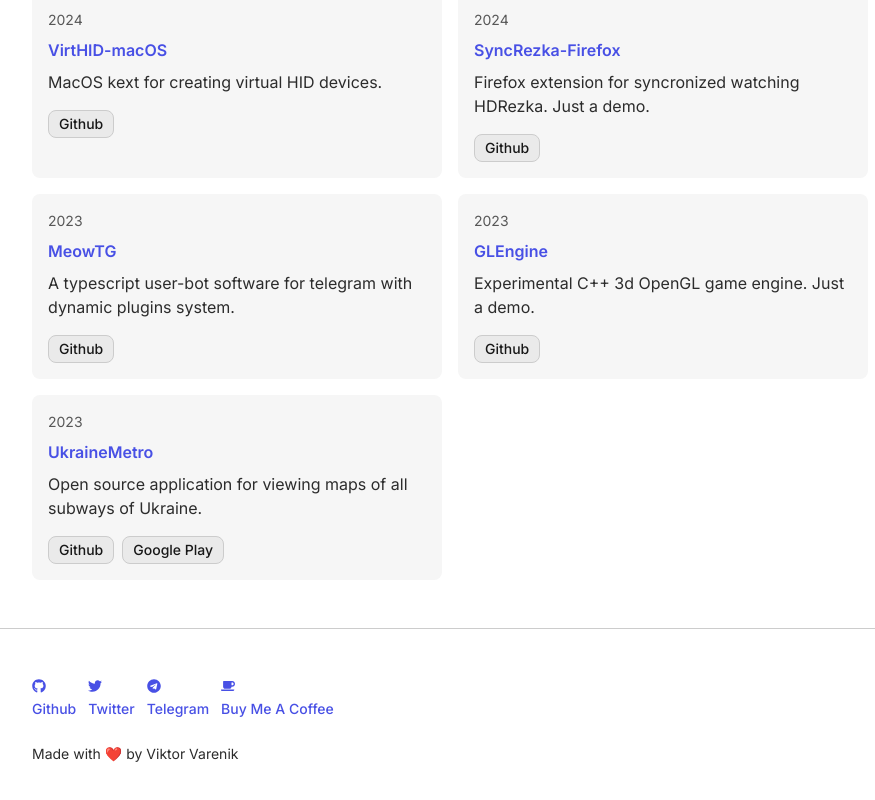
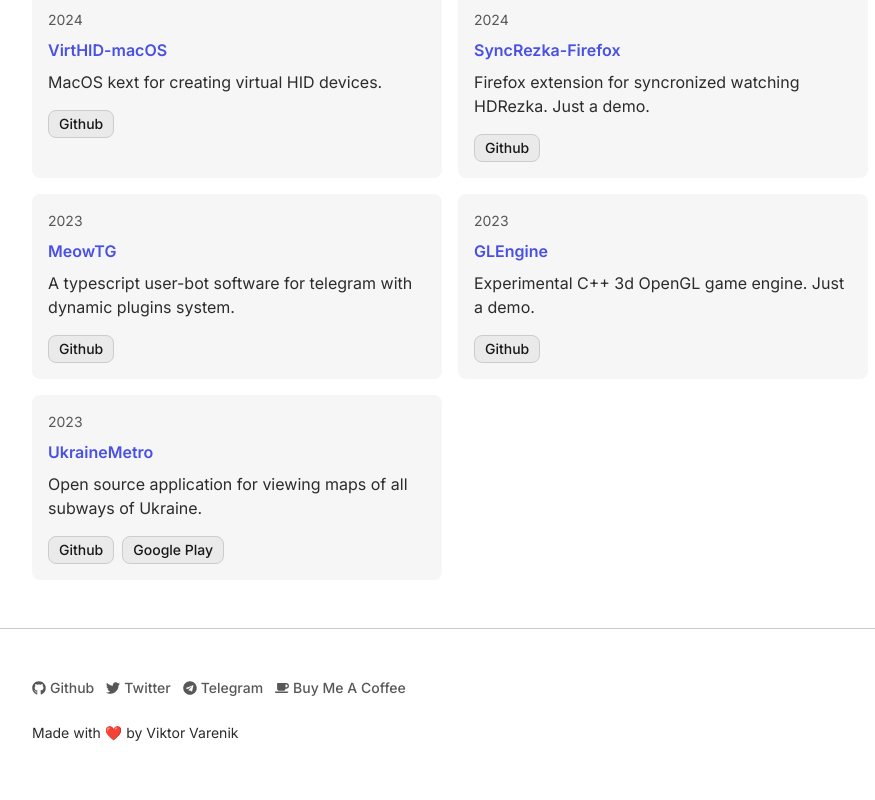
Before and after one commit to kotleni/kotleni.github.io, a React (Vite) app: page / in a window 1280 px wide. Shown: the part 971-1771 px from the top of the page, without its empty margins (320-1195 px from the left). Built offline with nearby package versions, Linux system fonts and the light colour scheme.

Commit message:
chore: cleanup and fix footer styles
Signed-off-by: Viktor Varenik <yavarenikya@gmail.com>

```diff
--- a/src/components/Footer/Footer.module.scss
+++ b/src/components/Footer/Footer.module.scss
@@ -4,19 +4,16 @@
   font-size: 13px;
 }
 
-a.link {
+.link {
   white-space: nowrap;
   color: var(--color-text-muted);
+  display: flex;
+  align-items: center;
+  gap: 4px;
 
-  &:hover {
+  :hover {
     color: var(--color-text-link-hover);
   }
-}
-
-.logo {
-  display: inline-block;
-  height: 18px;
-  width: 18px;
 }
 
 .made-by {
--- a/src/components/Footer/index.tsx
+++ b/src/components/Footer/index.tsx
@@ -9,10 +9,8 @@
             <section className={styles.section}>
                 <nav className={styles.menu}>
                     {props.socialLinks.map((link) => (
-                        <a href={link.url} target="_blank" rel="noopener noreferrer" className={styles.footerLink}>
-                            <div>
-                                {link.icon({})}
-                            </div>
+                        <a href={link.url} target="_blank" rel="noopener noreferrer" className={styles.link} key={link.url}>
+                            {link.icon({})}
                             {link.title}
                         </a>
                     ))}
```
